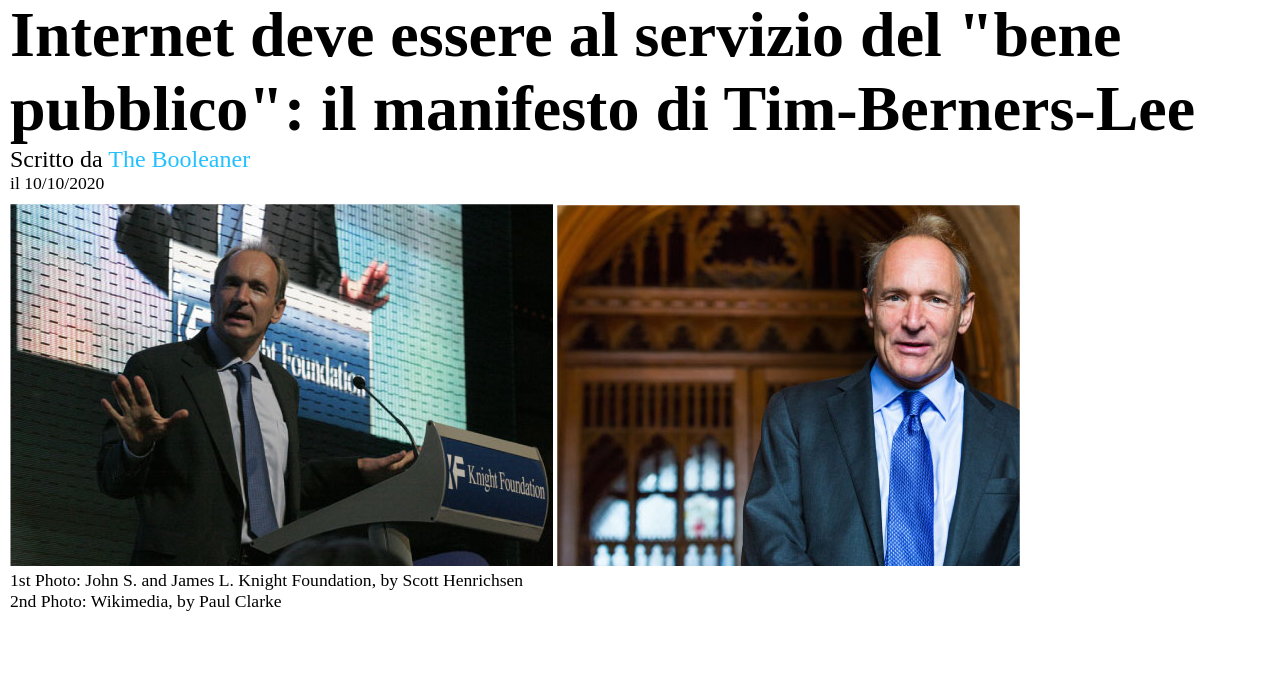
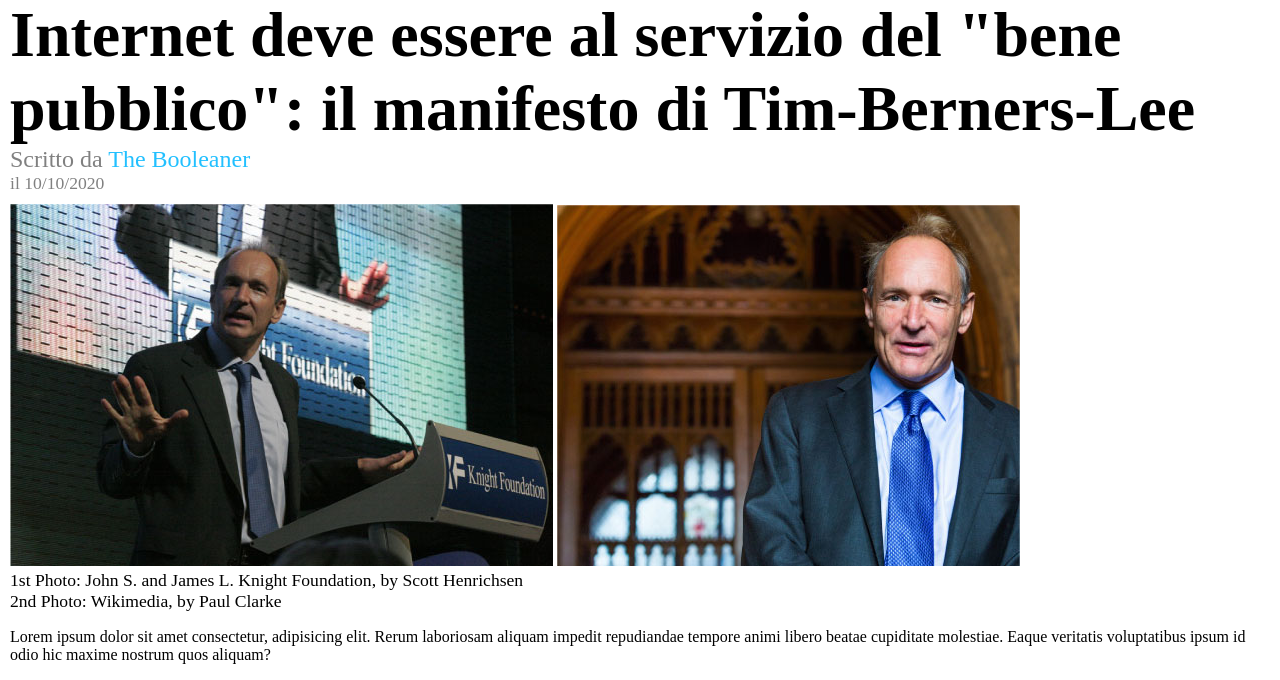
Before and after one commit to vito-pizzulli/html-css-booleaner, a plain HTML site: page index.html in a window 1280 px wide. Shown: the part 182-862 px from the top of the page. Before the commit the page ends 804 px from the top, so only its background shows below. Drawn offline with Linux system fonts and the light colour scheme.

Commit message:
created article section and heading color fix

```diff
--- a/css/style.css
+++ b/css/style.css
@@ -28,8 +28,8 @@ img {
     margin-top: 10px;
 }
 
-.bluetext {
-    color: grey);
+.greytext {
+    color: grey;
 }
 
 .bluetext {
--- a/index.html
+++ b/index.html
@@ -18,7 +18,7 @@
             <h1>Internet deve essere al servizio del "bene pubblico": il manifesto di Tim-Berners-Lee</h1>
             <span class="greytext">Scritto da </span>
             <span class="bluetext">The Booleaner</span><br>
-            <span class="small">il 10/10/2020</span>
+            <span class="small greytext">il 10/10/2020</span>
         </section>
         <section>
             <img src="img/tim-1.jpg" alt="Photo of Tim-Berners-Lee 1">
@@ -26,6 +26,11 @@
             <span class="small">1st Photo: John S. and James L. Knight Foundation, by Scott Henrichsen</span><br>
             <span class="small">2nd Photo: Wikimedia, by Paul Clarke</span>
         </section>
+
+        <!-- Article Body -->
+        <article>
+            <p>Lorem ipsum dolor sit amet consectetur, adipisicing elit. Rerum laboriosam aliquam impedit repudiandae tempore animi libero beatae cupiditate molestiae. Eaque veritatis voluptatibus ipsum id odio hic maxime nostrum quos aliquam?</p>
+        </article>
     </main>
     <footer>
 
```
